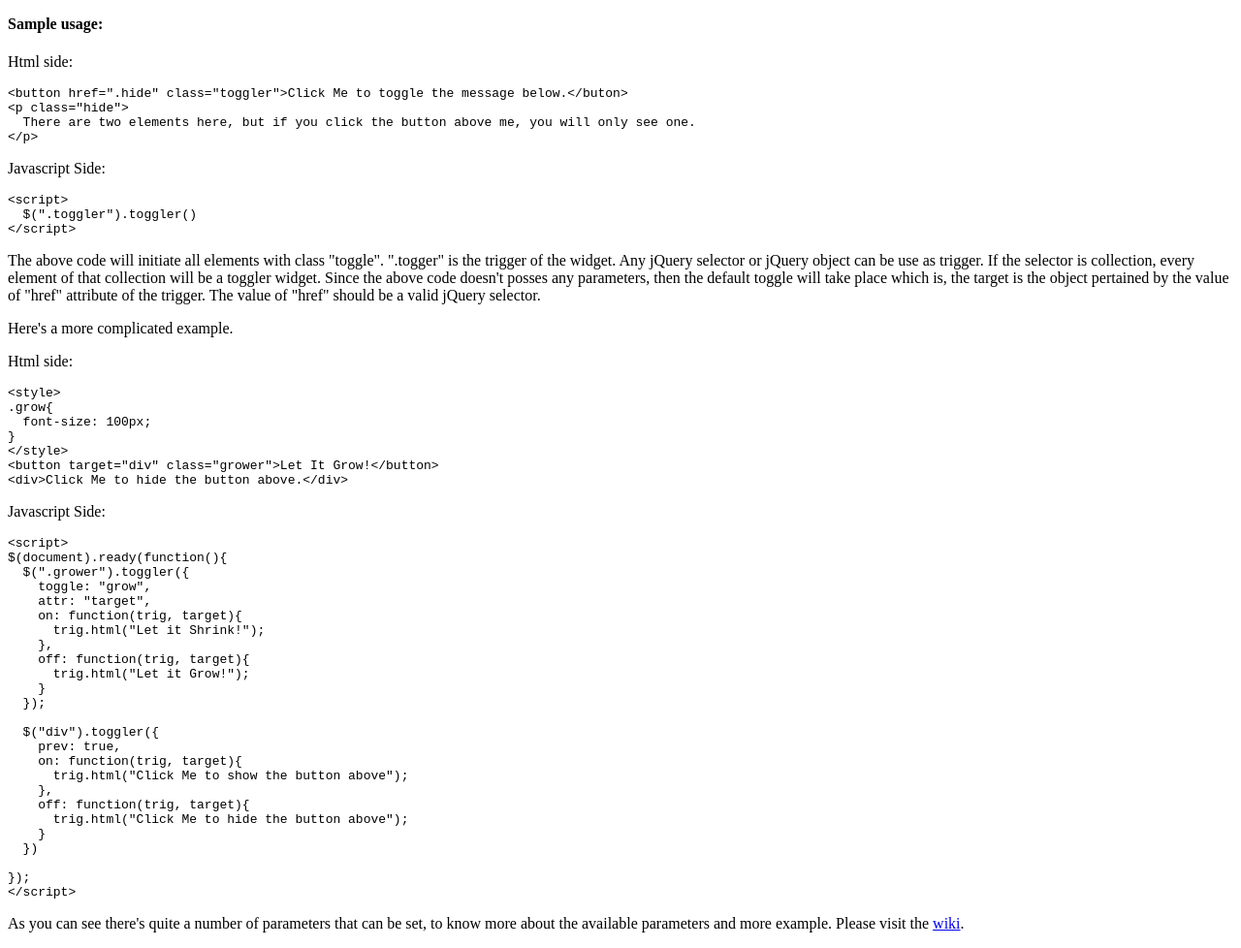
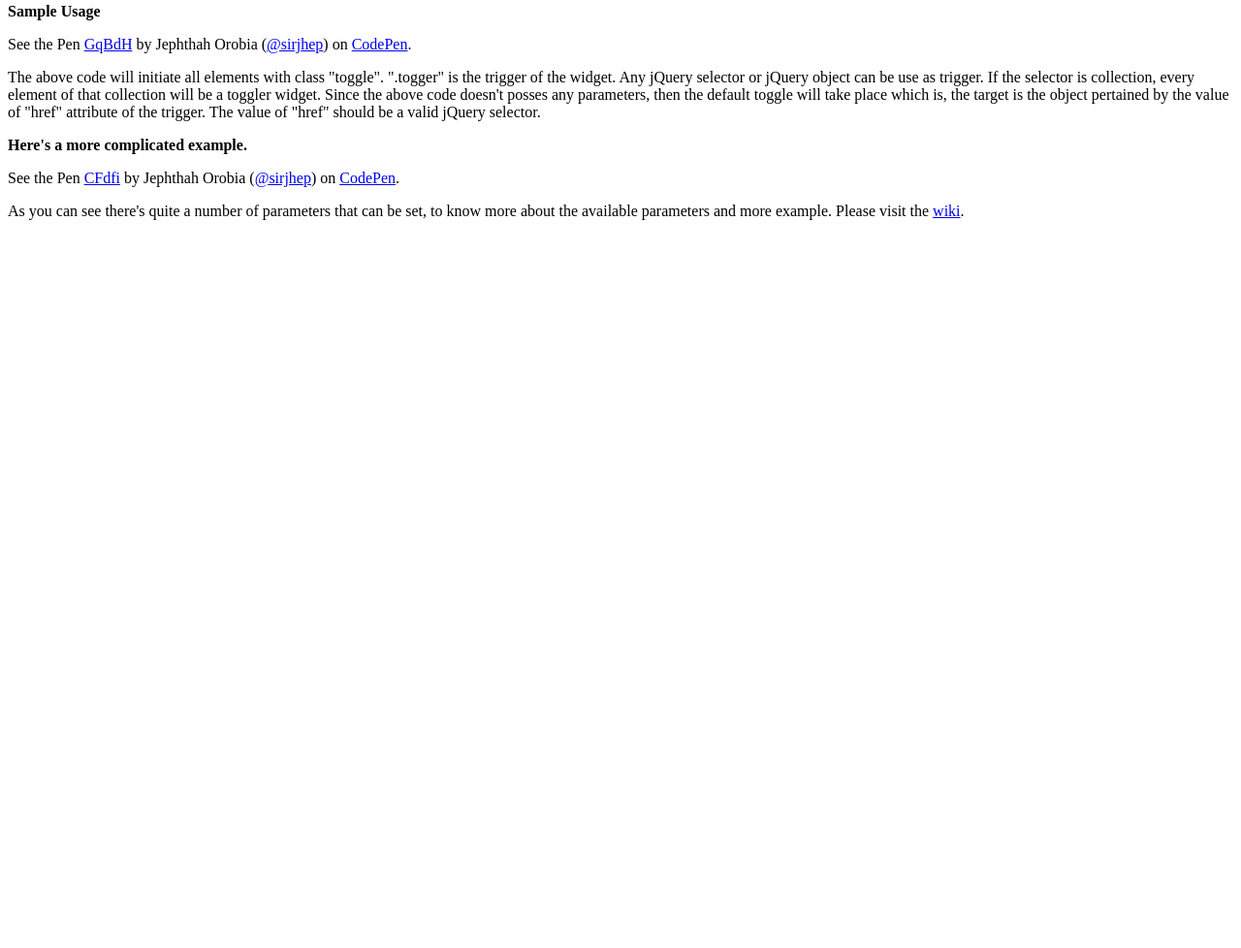
Before and after one commit to sirjhep/Toggler, a plain HTML site: page index.html in a window 1280 px wide. Shown: the part 164-1142 px from the top of the page at 97% size. After the commit the page ends 800 px from the top, so only its background shows below. Drawn offline with nearby package versions, Linux system fonts and the light colour scheme; a script that the page names is missing.

Commit message:
Added codepen.io embedd script instead of <pre> on index.html

```diff
--- a/index.html
+++ b/index.html
@@ -1,10 +1,6 @@
 <html>
 <head>
   <title>Toggler Demonstration</title>
-  <script src="http://code.jquery.com/jquery-1.11.1.min.js" type="text/javascript"></script>
-  <script src="http://code.jquery.com/ui/1.11.1/jquery-ui.min.js" type="text/javascript"></script>
-  <script scr="toggler.js"></script>
-  <script src="script.js" type="text/javascript"></script>
   <link href="style.css" rel="stylesheet" />
 </head>
 <body>
@@ -21,23 +17,10 @@ Though it is also possible to toggle something else (doesn't have to be an eleme
 
 <hr>
 
-<h4>
-<a name="user-content-sample-usage" class="anchor" href="#sample-usage" aria-hidden="true"><span class="octicon octicon-link"></span></a>Sample usage:</h4>
+<strong>Sample Usage</strong>
 
-<p>Html side:</p>
-
-<pre><code>&lt;button href=".hide" class="toggler"&gt;Click Me to toggle the message below.&lt;/buton&gt;
-&lt;p class="hide"&gt;
-  There are two elements here, but if you click the button above me, you will only see one.
-&lt;/p&gt;
-</code></pre>
-
-<p>Javascript Side:</p>
-
-<pre><code>&lt;script&gt;
-  $(".toggler").toggler()
-&lt;/script&gt;
-</code></pre>
+<p data-height="145" data-theme-id="9193" data-slug-hash="GqBdH" data-default-tab="result" data-user="sirjhep" class='codepen'>See the Pen <a href='http://codepen.io/sirjhep/pen/GqBdH/'>GqBdH</a> by Jephthah Orobia (<a href='http://codepen.io/sirjhep'>@sirjhep</a>) on <a href='http://codepen.io'>CodePen</a>.</p>
+<script src="http://codepen.io/assets/embed/ei.js"></script>
 
 <p>The above code will initiate all elements with class "toggle".
 ".togger" is the trigger of the widget.
@@ -45,47 +28,10 @@ Any jQuery selector or jQuery object can be use as trigger.
 If the selector is collection, every element of that collection will be a toggler widget.
 Since the above code doesn't posses any parameters, then the default toggle will take place which is, the target is the object pertained by the value of "href" attribute of the trigger. The value of "href" should be a valid jQuery selector.</p>
 
-<p>Here's a more complicated example.</p>
+<strong>Here's a more complicated example.</strong>
 
-<p>Html side:</p>
-
-<pre><code>&lt;style&gt;
-.grow{
-  font-size: 100px;
-}
-&lt;/style&gt;
-&lt;button target="div" class="grower"&gt;Let It Grow!&lt;/button&gt;
-&lt;div&gt;Click Me to hide the button above.&lt;/div&gt;
-</code></pre>
-
-<p>Javascript Side:</p>
-
-<pre><code>&lt;script&gt;
-$(document).ready(function(){
-  $(".grower").toggler({
-    toggle: "grow",
-    attr: "target",
-    on: function(trig, target){
-      trig.html("Let it Shrink!");
-    },
-    off: function(trig, target){
-      trig.html("Let it Grow!");
-    }
-  });
-
-  $("div").toggler({
-    prev: true,
-    on: function(trig, target){
-      trig.html("Click Me to show the button above");
-    },
-    off: function(trig, target){
-      trig.html("Click Me to hide the button above");
-    }
-  })
-
-});
-&lt;/script&gt;
-</code></pre>
+<p data-height="294" data-theme-id="9193" data-slug-hash="CFdfi" data-default-tab="result" data-user="sirjhep" class='codepen'>See the Pen <a href='http://codepen.io/sirjhep/pen/CFdfi/'>CFdfi</a> by Jephthah Orobia (<a href='http://codepen.io/sirjhep'>@sirjhep</a>) on <a href='http://codepen.io'>CodePen</a>.</p>
+<script src="http://codepen.io/assets/embed/ei.js"></script>
 
 <p>As you can see there's quite a number of parameters that can be set, to know more about the available parameters and more example. Please visit the <a href="https://github.com/sirjhep/Toggler/wiki">wiki</a>.</p>
 </article>
```
